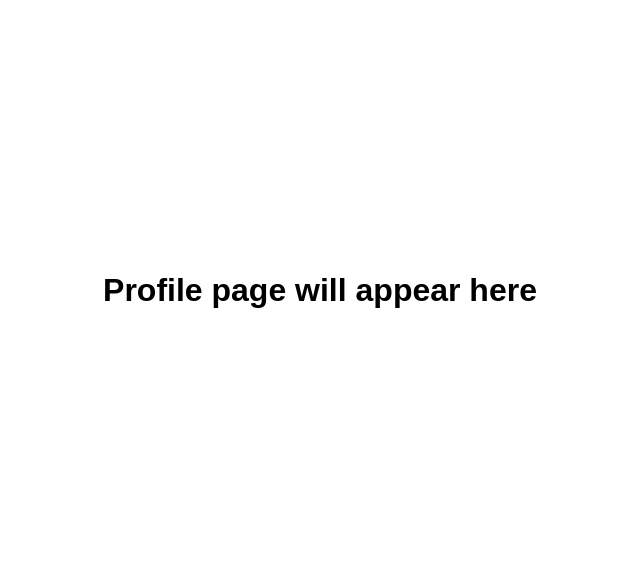
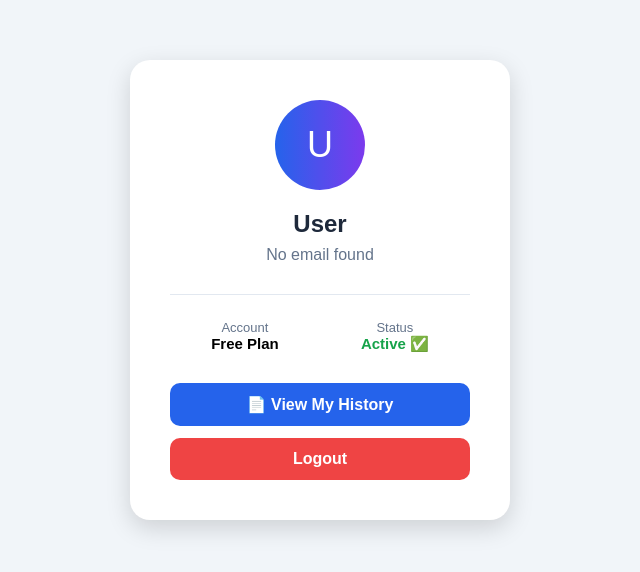
Before and after one commit to Dishari-Ghosh/Sumifyx, a React (Vite) app in the folder frontend/: page /profile in a window 1280 px wide. Shown: the part 110-682 px from the top of the page, without its empty margins (320-960 px from the left). Built offline with nearby package versions, Linux system fonts and the light colour scheme.

Commit message:
Enhance Profile component with user info and logout

```diff
--- a/frontend/src/pages/Profile.jsx
+++ b/frontend/src/pages/Profile.jsx
@@ -1,26 +1,167 @@
+import { useNavigate } from "react-router-dom";
 function Profile() {
-  const darkMode =
-    JSON.parse(localStorage.getItem("darkMode")) || false;
+  const navigate = useNavigate();
+  const darkMode = JSON.parse(localStorage.getItem("darkMode")) || false;
+  const user = JSON.parse(localStorage.getItem("user")) || {};
+
+  // Logout
+  const handleLogout = () => {
+    localStorage.removeItem("token");
+    localStorage.removeItem("user");
+    localStorage.removeItem("darkMode");
+    navigate("/");
+  };
 
   return (
     <div
       style={{
         minHeight: "100vh",
-
-        /* SIMPLE BG */
-        background: darkMode ? "#000000" : "#ffffff",
-
+        background: darkMode ? "#0f172a" : "#f1f5f9",
         display: "flex",
         justifyContent: "center",
         alignItems: "center",
-
-        color: darkMode ? "#ffffff" : "#000000",
-
-        fontSize: "32px",
-        fontWeight: "bold"
+        color: darkMode ? "#ffffff" : "#000000"
       }}
     >
-      Profile page will appear here
+      <div
+        style={{
+          background: darkMode ? "#1e293b" : "#ffffff",
+          borderRadius: "20px",
+          padding: "40px",
+          width: "380px",
+          boxShadow: "0 8px 25px rgba(0,0,0,0.15)",
+          textAlign: "center"
+        }}
+      >
+        {/* AVATAR */}
+        <div
+          style={{
+            width: "90px",
+            height: "90px",
+            borderRadius: "50%",
+            background: "linear-gradient(to right, #2563eb, #7c3aed)",
+            display: "flex",
+            alignItems: "center",
+            justifyContent: "center",
+            fontSize: "36px",
+            color: "#fff",
+            margin: "0 auto 20px auto"
+          }}
+        >
+          {user.name ? user.name.charAt(0).toUpperCase() : "U"}
+        </div>
+
+        {/* NAME */}
+        <h2
+          style={{
+            fontSize: "24px",
+            fontWeight: "bold",
+            marginBottom: "8px",
+            color: darkMode ? "#ffffff" : "#1e293b"
+          }}
+        >
+          {user.name || "User"}
+        </h2>
+
+        {/* EMAIL */}
+        <p
+          style={{
+            fontSize: "16px",
+            color: darkMode ? "#94a3b8" : "#64748b",
+            marginBottom: "30px"
+          }}
+        >
+          {user.email || "No email found"}
+        </p>
+
+        {/* DIVIDER */}
+        <div
+          style={{
+            height: "1px",
+            background: darkMode ? "#334155" : "#e2e8f0",
+            marginBottom: "25px"
+          }}
+        />
+
+        {/* INFO CARDS */}
+        <div
+          style={{
+            display: "flex",
+            justifyContent: "space-around",
+            marginBottom: "30px"
+          }}
+        >
+          <div>
+            <p
+              style={{
+                fontSize: "13px",
+                color: darkMode ? "#94a3b8" : "#64748b"
+              }}
+            >
+              Account
+            </p>
+            <p style={{ fontWeight: "bold", fontSize: "15px" }}>
+              Free Plan
+            </p>
+          </div>
+          <div>
+            <p
+              style={{
+                fontSize: "13px",
+                color: darkMode ? "#94a3b8" : "#64748b"
+              }}
+            >
+              Status
+            </p>
+            <p
+              style={{
+                fontWeight: "bold",
+                fontSize: "15px",
+                color: "#16a34a"
+              }}
+            >
+              Active ✅
+            </p>
+          </div>
+        </div>
+
+        {/* VIEW HISTORY BUTTON */}
+        <button
+          onClick={() => navigate("/history")}
+          style={{
+            width: "100%",
+            padding: "12px",
+            background: "#2563eb",
+            color: "#fff",
+            border: "none",
+            borderRadius: "10px",
+            fontWeight: "bold",
+            fontSize: "16px",
+            cursor: "pointer",
+            marginBottom: "12px"
+          }}
+        >
+          📄 View My History
+        </button>
+
+        {/* LOGOUT BUTTON */}
+        <button
+          onClick={handleLogout}
+          style={{
+            width: "100%",
+            padding: "12px",
+            background: "#ef4444",
+            color: "#fff",
+            border: "none",
+            borderRadius: "10px",
+            fontWeight: "bold",
+            fontSize: "16px",
+            cursor: "pointer"
+          }}
+        >
+          Logout
+        </button>
+      </div>
     </div>
   );
 }
```
